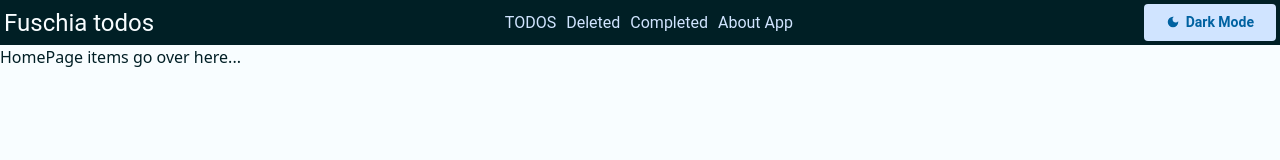
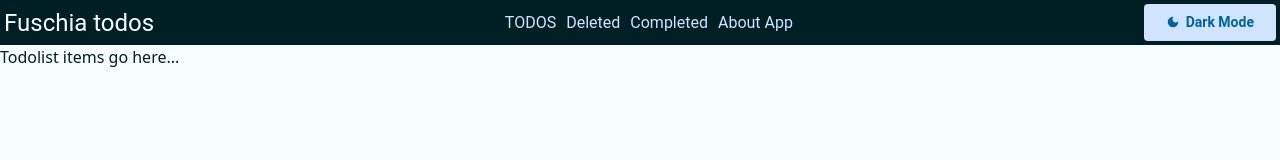
Before and after one commit to kaboomblam/tododarklight, a React (Vite) app: page / in a window 1280 px wide. Shown: the top 160 px of the page. Built offline with nearby package versions, Linux system fonts and the light colour scheme.

Commit message:
Add dependencies for client-side routing

```diff
--- a/package.json
+++ b/package.json
@@ -11,7 +11,8 @@
   "dependencies": {
     "react": "^18.2.0",
     "react-dom": "^18.2.0",
-    "react-icons": "^4.7.1"
+    "react-icons": "^4.7.1",
+    "react-router-dom": "^6.6.2"
   },
   "devDependencies": {
     "@types/react": "^18.0.24",
--- /dev/null
+++ b/src/components/TodoList.tsx
@@ -0,0 +1,9 @@
+import React from "react";
+
+type Props = {};
+
+const TodoList = (props: Props) => {
+  return <div>Todolist items go here...</div>;
+};
+
+export default TodoList;
--- a/src/pages/HomePage.tsx
+++ b/src/pages/HomePage.tsx
@@ -1,11 +1,14 @@
 import React from "react";
 import NavBar from "../components/NavBar";
+import TodoList from "../components/TodoList";
 
 const HomePage = () => {
   return (
     <>
       <NavBar />
-      <h1>HomePage items go over here...</h1>
+      <div className="mx-auto md:container">
+        <TodoList />
+      </div>
     </>
   );
 };
```
Also changed, not shown: 1 other file (tests, documents, lock files or other folders).
